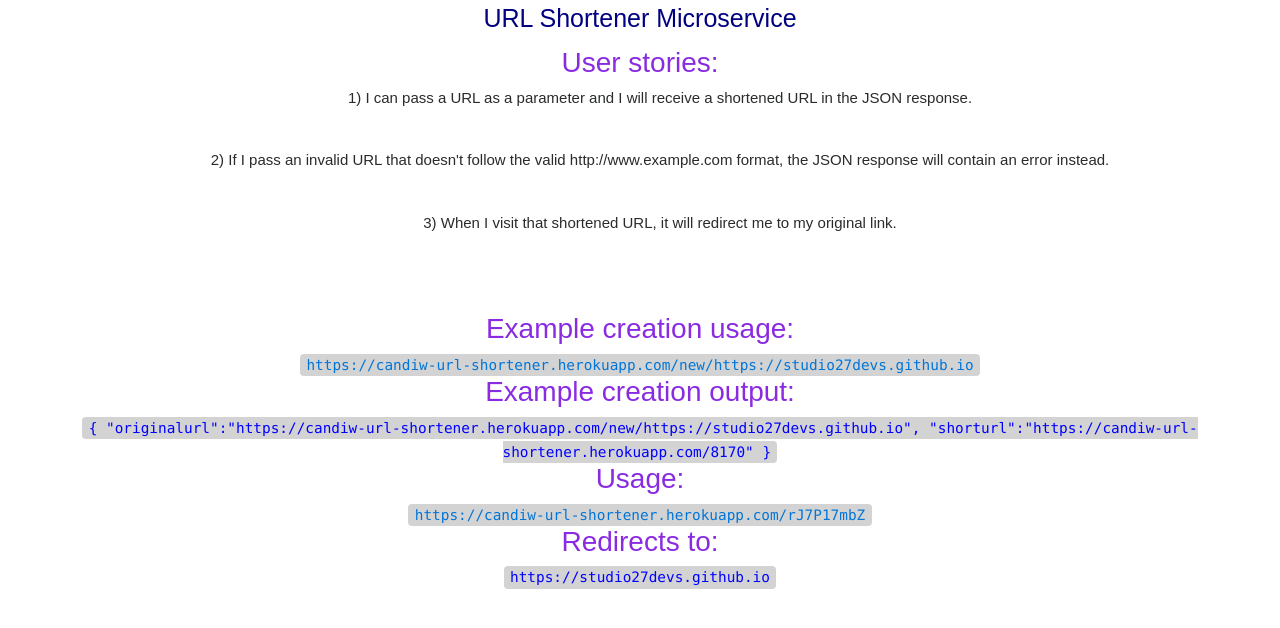
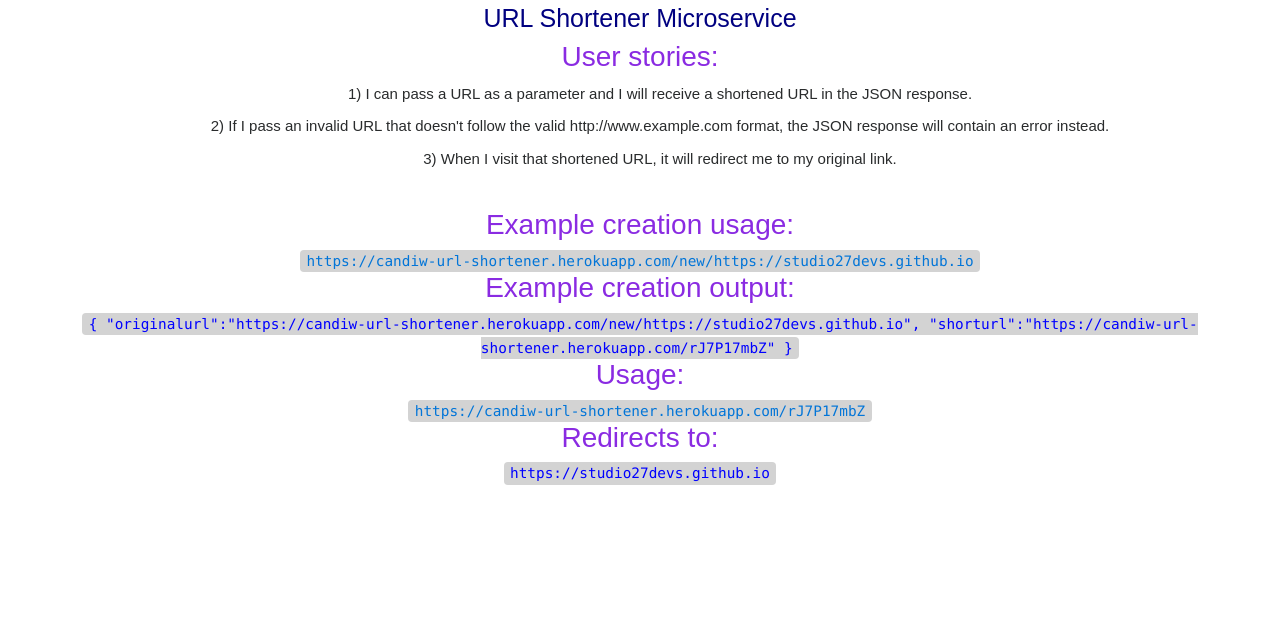
Before and after one commit to CandiW/url-shortener-mc, a website: page public/index.html in a window 1280 px wide. Shown: the part 42-670 px from the top of the page. Drawn offline with nearby package versions, Linux system fonts and the light colour scheme; a web font is replaced by a local one.

Commit message:
update index.html

```diff
--- a/public/index.html
+++ b/public/index.html
@@ -21,6 +21,8 @@
     }
     p {
         font-size: 15px;
+        margin-top: 10px;
+        margin-bottom: 10px;
     }
     #gray-background {
         color: blue;
@@ -37,9 +39,9 @@
     <p>
         <h3>User stories:</h3>
         <ul>
-            <p>1) I can pass a URL as a parameter and I will receive a shortened URL in the JSON response.</p><br>
-            <p>2) If I pass an invalid URL that doesn't follow the valid http://www.example.com format, the JSON response will contain an error instead.</p><br>
-            <p>3) When I visit that shortened URL, it will redirect me to my original link.</p><br>
+            <p>1) I can pass a URL as a parameter and I will receive a shortened URL in the JSON response.</p>
+            <p>2) If I pass an invalid URL that doesn't follow the valid http://www.example.com format, the JSON response will contain an error instead.</p>
+            <p>3) When I visit that shortened URL, it will redirect me to my original link.</p>
         </ul>
     </p>
 <br>
@@ -53,7 +55,7 @@
 <div>
     <h3>Example creation output:</h3>
     <code id="gray-background">
-        { "originalurl":"https://candiw-url-shortener.herokuapp.com/new/https://studio27devs.github.io", "shorturl":"https://candiw-url-shortener.herokuapp.com/8170" }
+        { "originalurl":"https://candiw-url-shortener.herokuapp.com/new/https://studio27devs.github.io", "shorturl":"https://candiw-url-shortener.herokuapp.com/rJ7P17mbZ" }
     </code>
 </div>
 
```
Also changed, not shown: config.js (deleted, +0 -8 lines).
